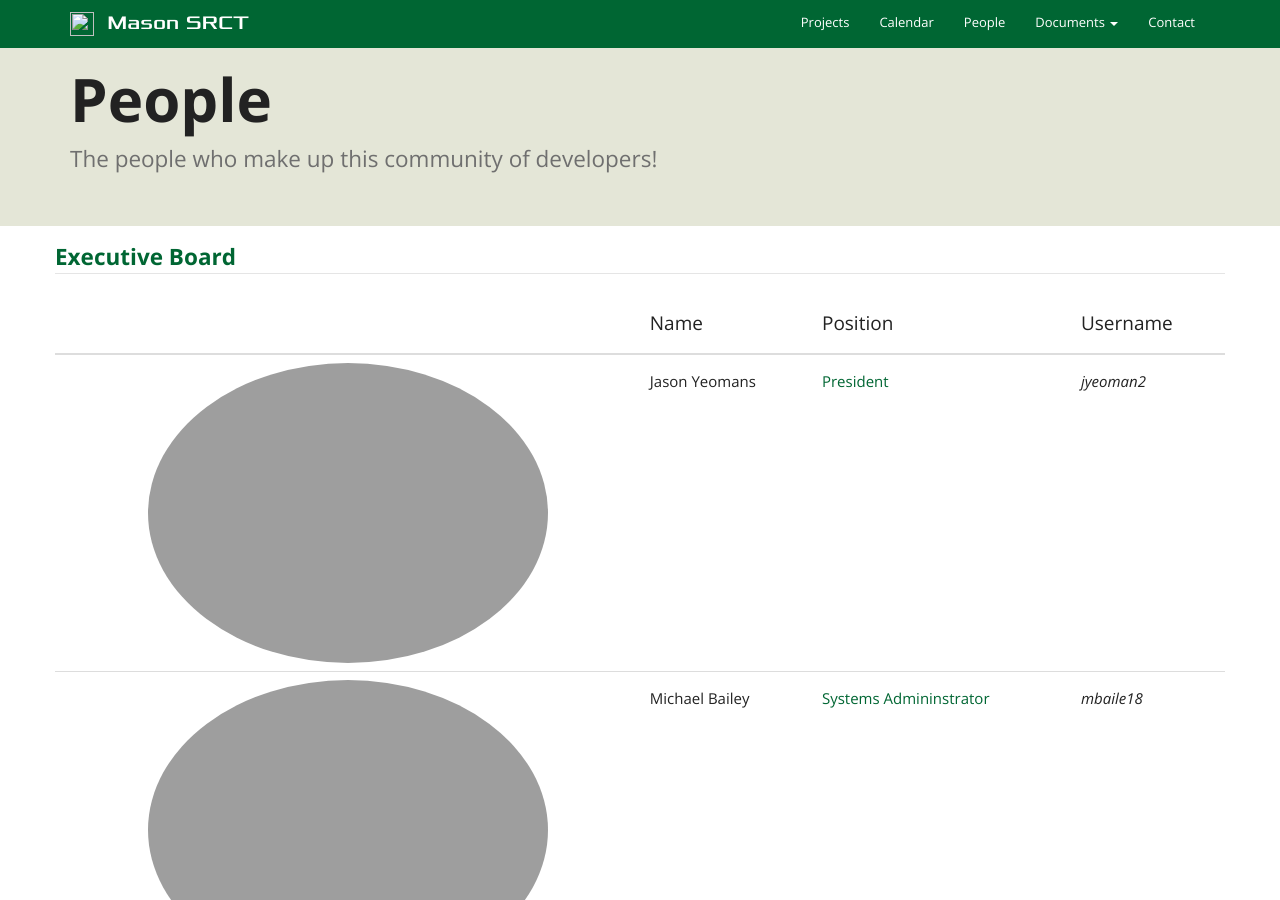
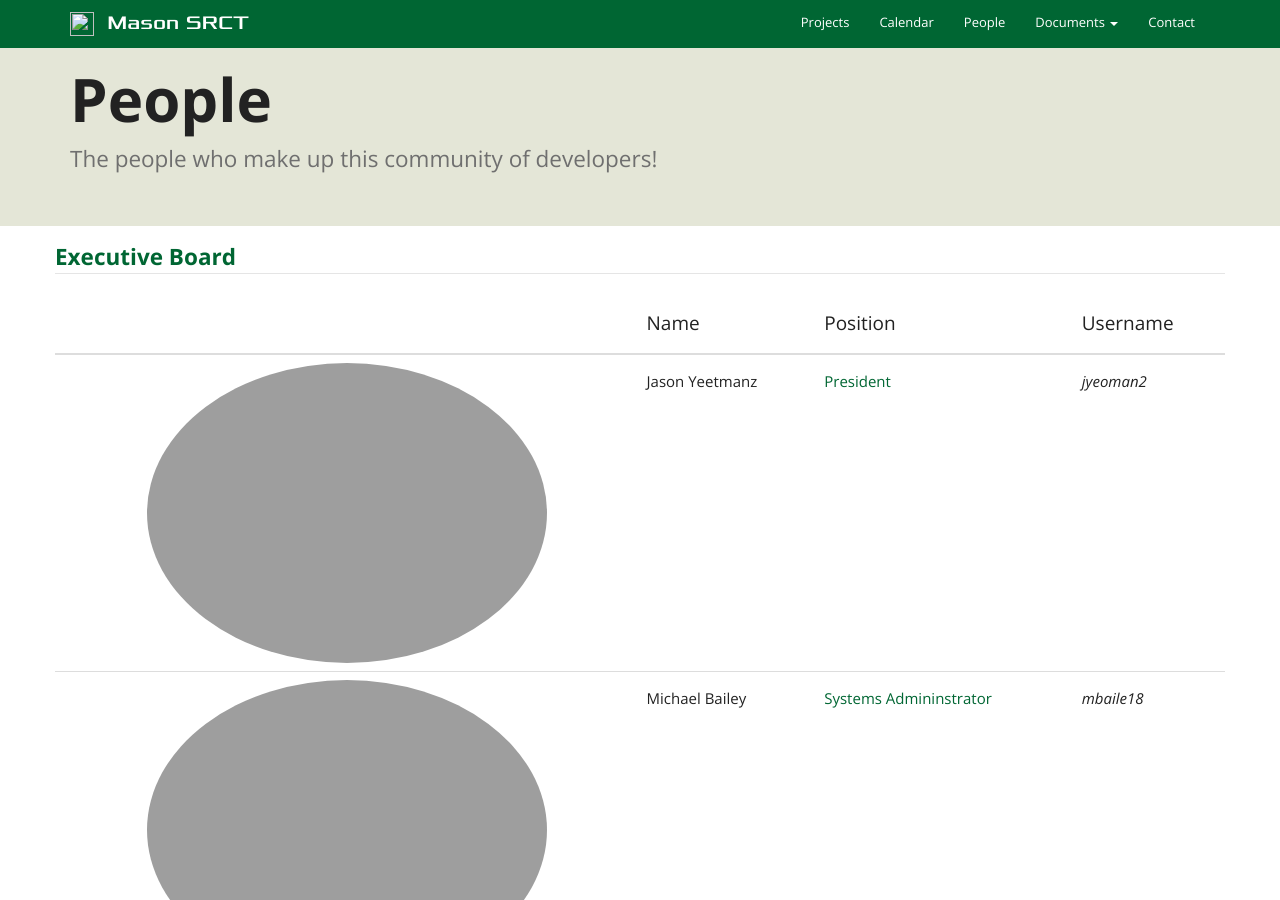
Before and after one commit to srct/srctweb, a Jekyll site: the page built from srctweb/_pages/people.html, in a window 1280 px wide and 900 px high. Built offline with Jekyll 4.4.1, drawn with Linux system fonts in a browser that asks for light colours.

Commit message:
Test live site update

```diff
--- a/srctweb/_pages/people.html
+++ b/srctweb/_pages/people.html
@@ -21,7 +21,7 @@ permalink: /people/
   <tbody>
     <tr>
       <td><img class="img-circle img-responsive center center-block" src="{{ 'jyeoman2@gmu.edu' | gravatar }}" alt = "gravatar image"</td>
-      <td><h5>Jason Yeomans</h5></td>
+      <td><h5>Jason Yeetmanz</h5></td>
       <td>
         <a href="http://wiki.srct.gmu.edu/President"><h5>President</h5></a>
       </td>
```
